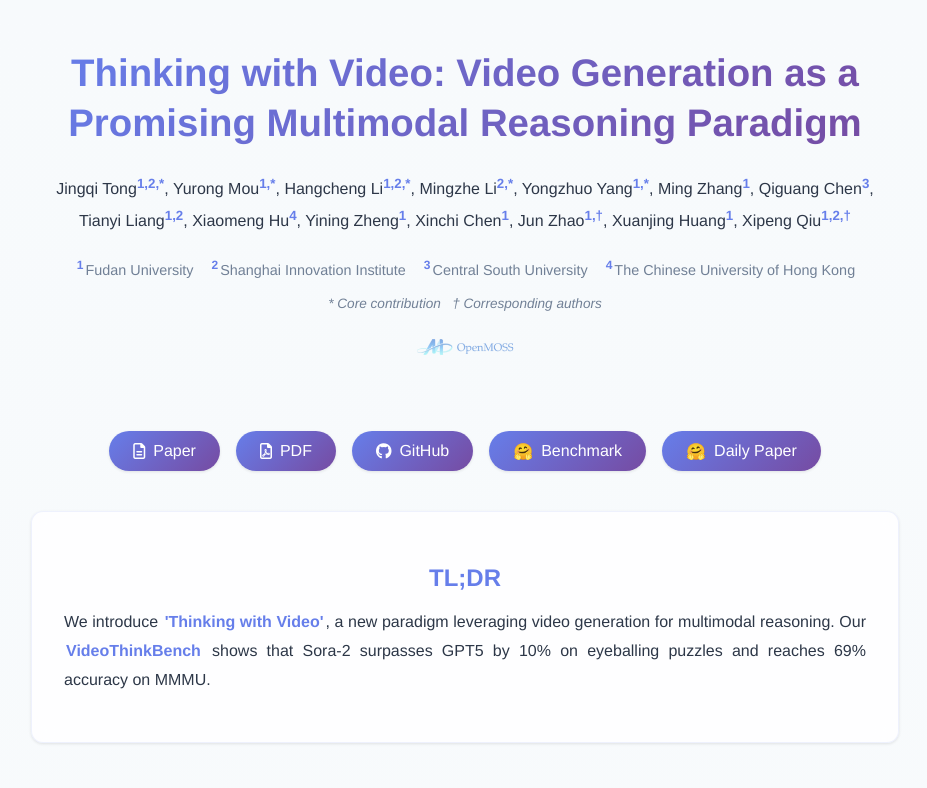
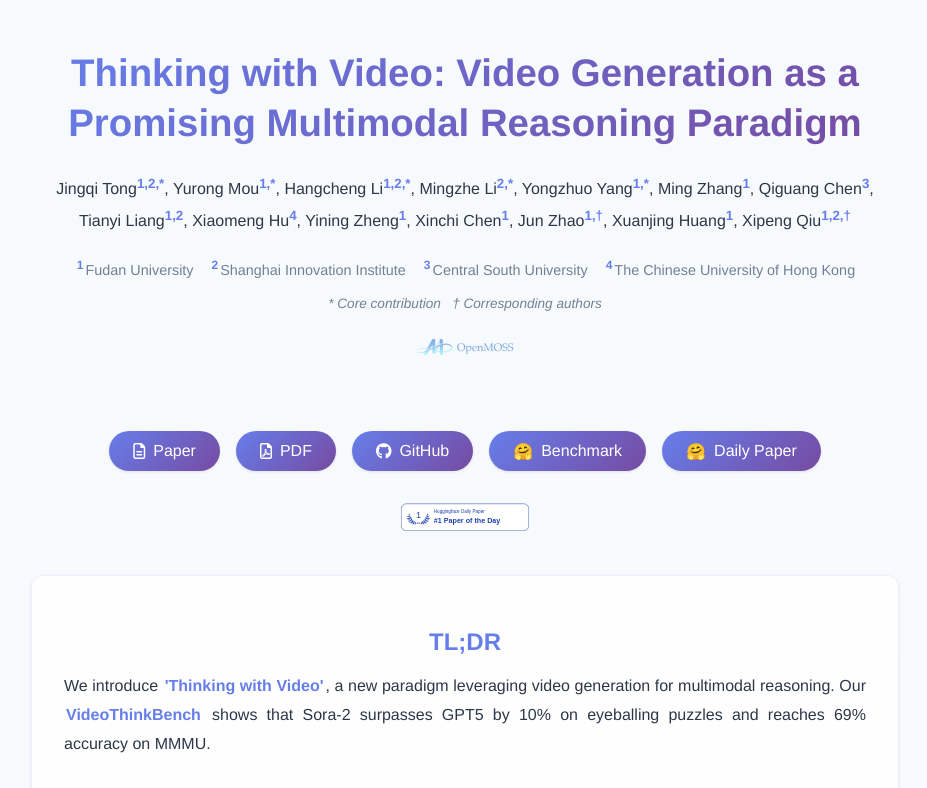
Before and after one commit to thinking-with-video/thinking-with-video.github.io, a plain HTML site: page index.html in a window 1280 px wide. Shown: the top 788 px of the page, without its empty margins (175-1102 px from the left). Drawn offline with Linux system fonts and the light colour scheme.

Commit message:
add hf paper badge

```diff
--- a/index.html
+++ b/index.html
@@ -232,6 +232,23 @@
 
       .btn-link:hover i {
         transform: scale(1.1);
+      }
+
+      .hf-badge-wrapper {
+        display: flex;
+        justify-content: center;
+        margin: 1.5rem auto 0;
+        padding: 0 1rem;
+      }
+
+      .hf-badge-wrapper img {
+        height: 28px;
+        width: auto;
+        transition: opacity 0.3s ease;
+      }
+
+      .hf-badge-wrapper img:hover {
+        opacity: 0.8;
       }
 
       .text-section {
@@ -775,6 +792,12 @@
         </a>
       </div>
 
+      <div class="hf-badge-wrapper">
+        <a href="https://huggingface.co/papers/2511.04570" target="_blank" rel="noopener noreferrer">
+          <img src="assets/huggingface_paper_blue_aligned.svg" alt="Hugging Face Paper">
+        </a>
+      </div>
+
       <div class="text-section">
         <h2>TL;DR</h2>
         <p>
```
Also changed, not shown: assets/huggingface_paper_blue_aligned.svg (added).
